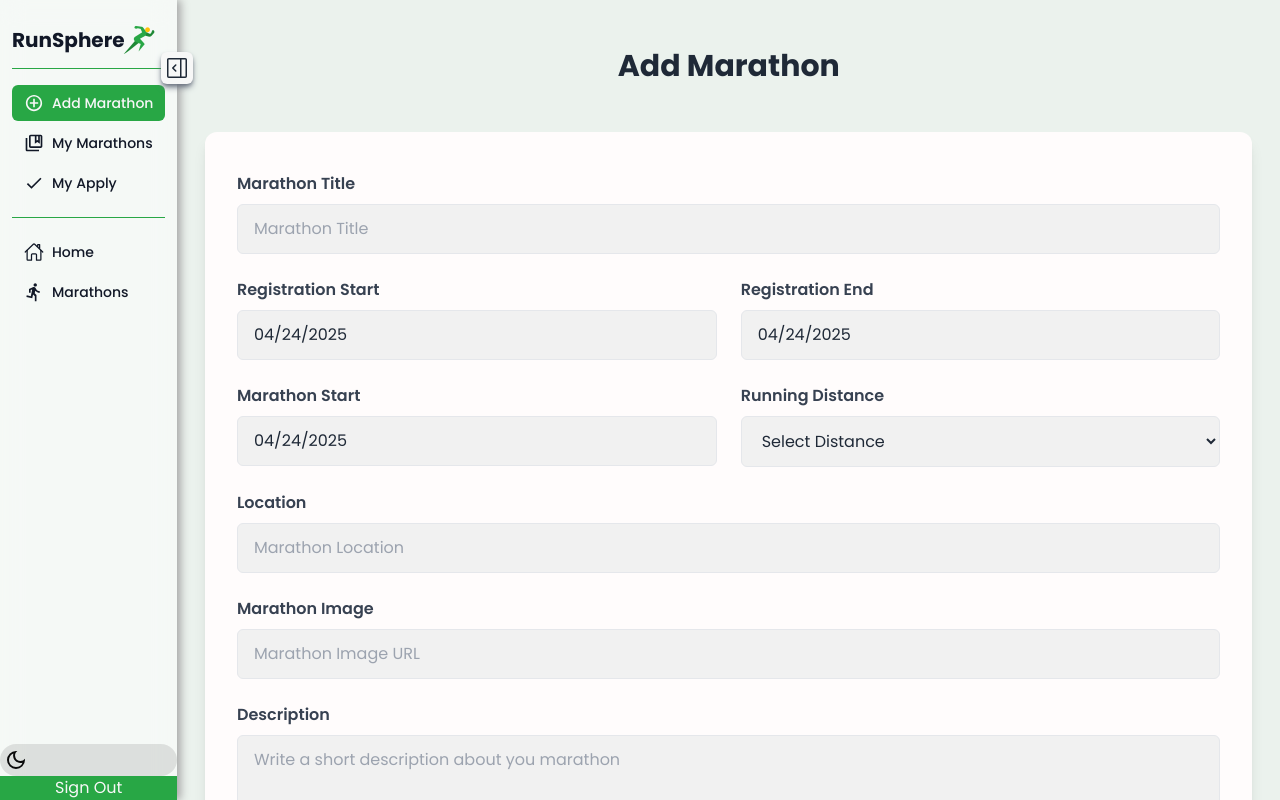
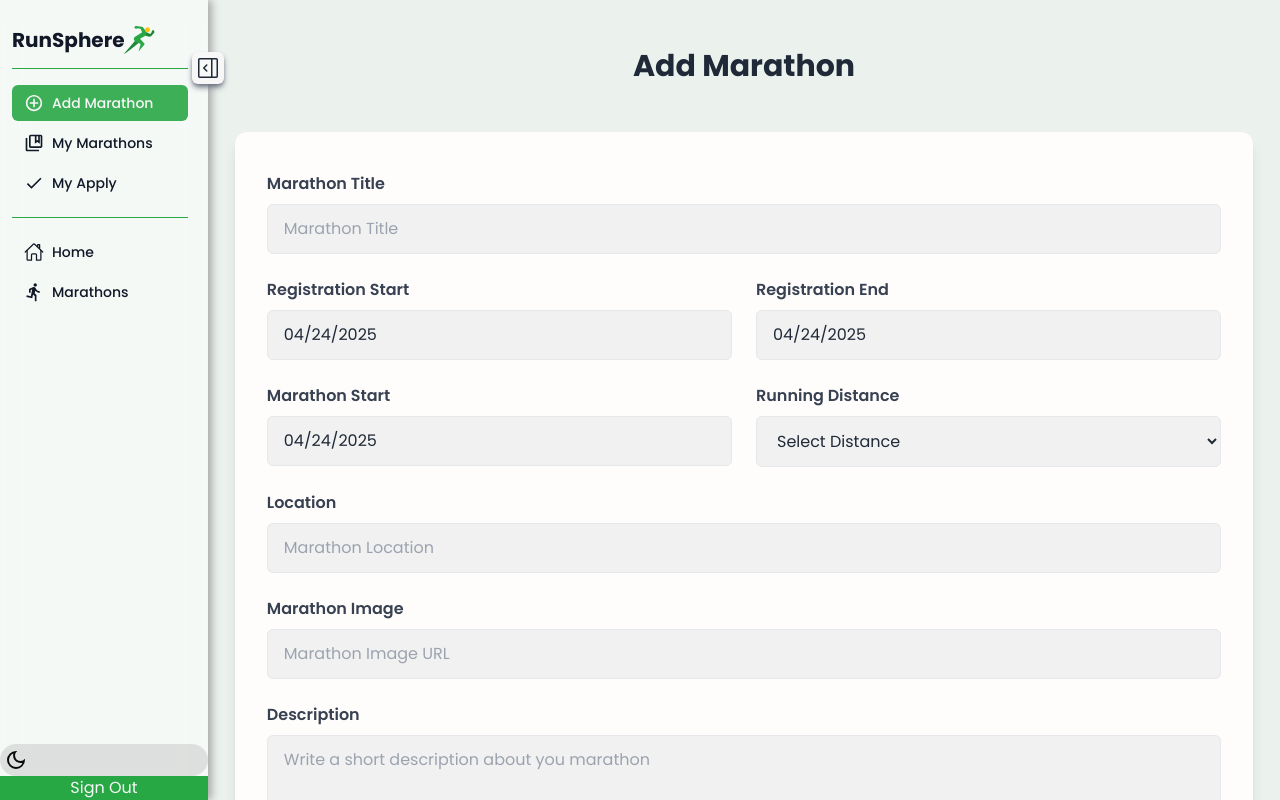
Before and after one commit to rumon3-1416/Marathon-Client-nph-b10a11, a React (Vite) app: page /dashboard in a window 1280 px wide. Shown: the top 800 px of the page. Built offline with nearby package versions, Linux system fonts and the light colour scheme; no server answers; sample sign-in values are in the browser's storage.

Commit message:
Updated: Sidebar collapse animation added

```diff
--- a/src/Layouts/DashboardLayout.jsx
+++ b/src/Layouts/DashboardLayout.jsx
@@ -9,7 +9,7 @@ const DashboardLayout = () => {
         <Sidebar />
 
         <div className="w-full">
-          <div className="w-[95%] py-12 ps-14 md:ps-0 max-w-7xl mx-auto">
+          <div className="w-[95%] py-12 ps-16 md:ps-0 max-w-7xl mx-auto">
             <Outlet />
           </div>
         </div>
--- a/src/Pages/Dashboard/Components/SideLink.jsx
+++ b/src/Pages/Dashboard/Components/SideLink.jsx
@@ -1,23 +1,29 @@
 import React from 'react';
 import { NavLink, useLocation } from 'react-router-dom';
+import { useAuthContext } from '../../../Hooks/useAuthContext';
 
 const SideLink = ({ sideLink, collapse }) => {
   const { id, title, link, icon } = sideLink;
 
+  const { darkTheme } = useAuthContext();
   const { pathname } = useLocation();
 
   return (
     <li key={id}>
       <NavLink
-        className={`px-3 py-2 rounded-md flex items-center gap-2 ${
+        className={`text-nowrap px-2 md:px-3 py-2 rounded-md flex items-center gap-2 transition-colors duration-300 ${
           pathname === link
-            ? 'text-light2 bg-green'
-            : 'text-gray-900 hover:text-light2 hover:bg-green'
+            ? 'text-light2 bg-green/90'
+            : `hover:text-light2 hover:bg-green ${
+                darkTheme ? 'text-gray-200' : 'text-gray-900'
+              }`
         }`}
         to={link}
       >
         <span className="text-xl">{icon}</span>
-        <span className={collapse ? 'hidden' : 'block'}>{title}</span>
+        <span className={`text-nowrap ${collapse ? 'hidden' : 'block'}`}>
+          {title}
+        </span>
       </NavLink>
     </li>
   );
--- a/src/Pages/Dashboard/Components/Sidebar.jsx
+++ b/src/Pages/Dashboard/Components/Sidebar.jsx
@@ -79,26 +79,26 @@ const Sidebar = () => {
     <div className="min-h-screen max-h-screen sticky top-0 left-0 z-10">
       <div className="h-full relative">
         <div
-          className={`backdrop-blur-md w-max h-full absolute md:static ${
+          className={`backdrop-blur-md h-full absolute md:static transition-all duration-300 ${
             darkTheme
               ? 'bg-[#343434]/50 shadow-[4px_0_8px_#525252]'
               : 'bg-white/50 shadow-[4px_0_8px_#aaaaaa]'
-          }`}
+          } ${collapse ? 'w-[3.75rem]' : 'w-52'}`}
         >
-          <div className={`ps-3 pt-3 relative ${collapse ? 'pe-3' : 'pe-3'}`}>
+          <div className={`ps-3 pt-3 relative ${collapse ? 'pe-3' : 'pe-5'}`}>
             {/* Sidebar Button */}
             <button
               onClick={() => setCollapse(!collapse)}
-              className={`text-2xl p-1 rounded-md shadow-md shadow-gray-500 absolute top-[3.25rem] -right-4 ${
+              className={`text-2xl p-1 rounded-md shadow-md shadow-gray-500 absolute top-[3.25rem] -right-4 transition-colors duration-300 ${
                 darkTheme
-                  ? 'bg-[#414141] text-light2'
-                  : 'bg-light2 text-gray-800'
+                  ? 'bg-[#343434] text-light2 hover:bg-[#414141]'
+                  : 'bg-light2 text-gray-800 hover:bg-gray-200'
               }`}
             >
               {collapse ? <GoSidebarCollapse /> : <GoSidebarExpand />}
             </button>
 
-            {/* Logo */}
+            {/* Sidebar Head */}
             <div
               onClick={() => navigate('/')}
               className="py-3 border-b border-green cursor-pointer flex items-center gap-1"
@@ -113,6 +113,7 @@ const Sidebar = () => {
               <img className="h-8 relative right-1.5" src={logo} alt="" />
             </div>
 
+            {/* Sidebar Body Starts */}
             {/* Sidebar Links */}
             <ul
               className={`text-sm font-medium py-4 border-b border-green flex flex-col gap-1`}
@@ -125,6 +126,7 @@ const Sidebar = () => {
                 />
               ))}
             </ul>
+            {/* Sidebar Body Ends */}
 
             {/* Nav Links */}
             <ul className={`text-sm font-medium py-4 flex flex-col gap-1`}>
```
